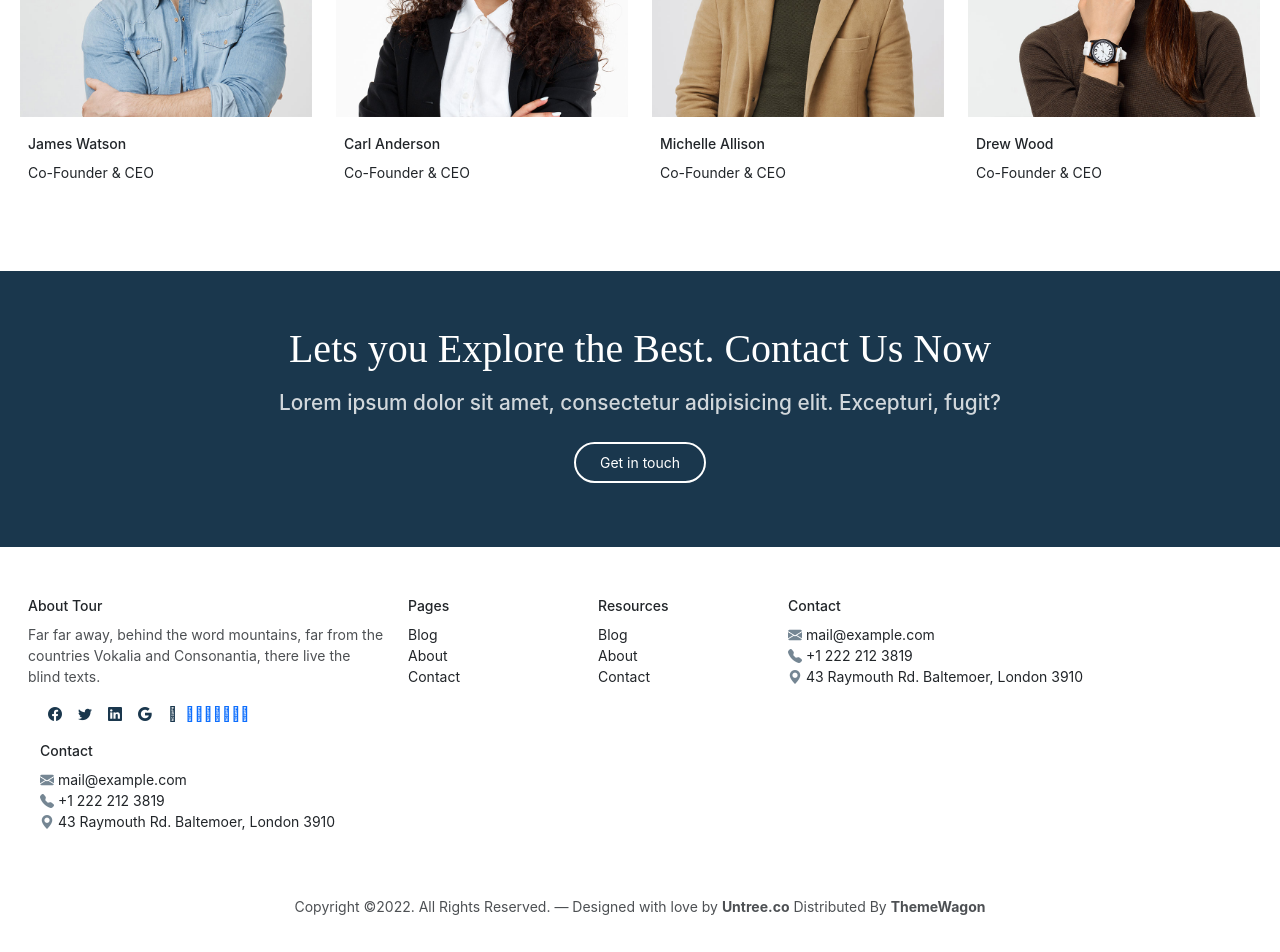
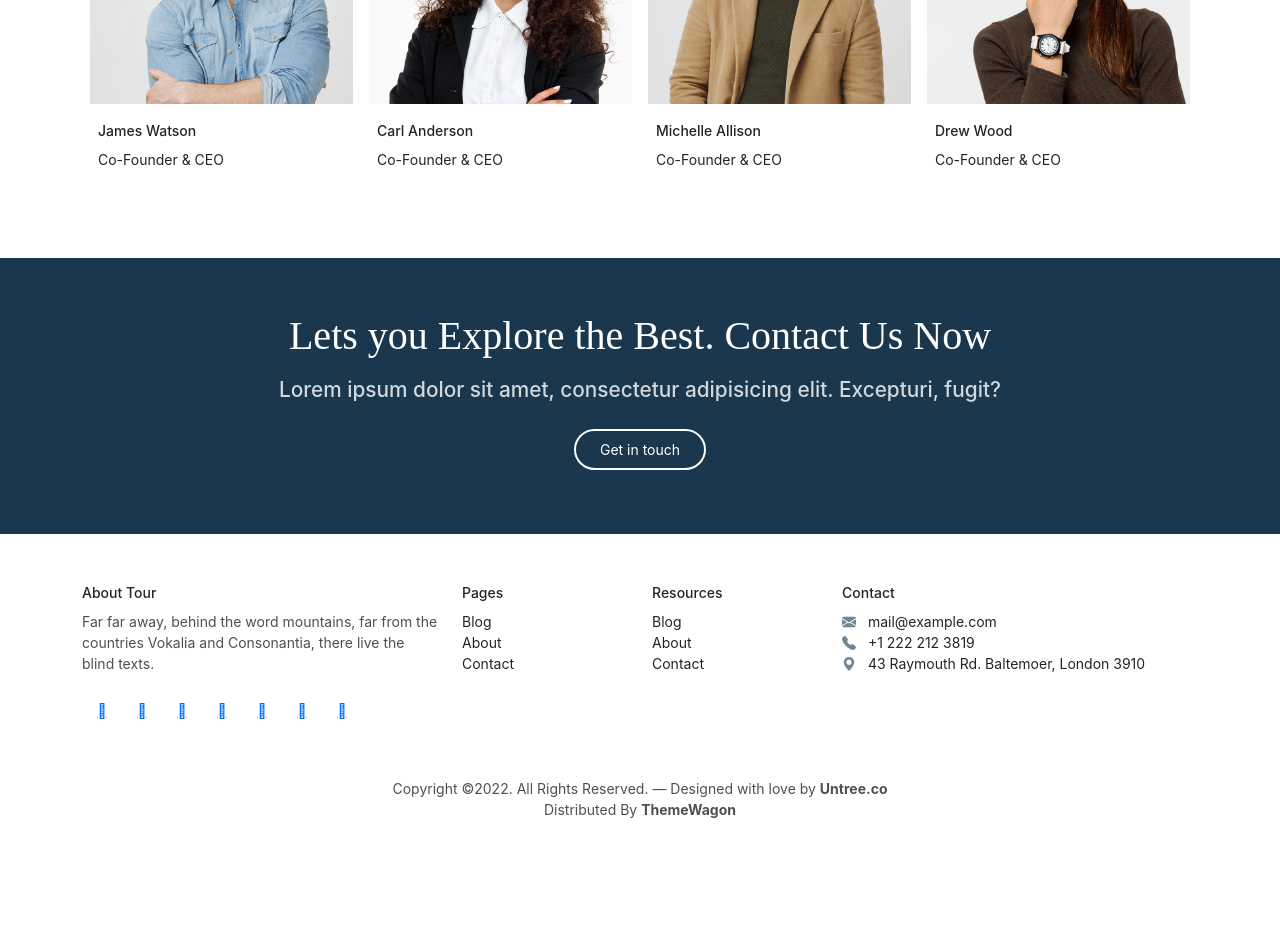
Before and after one commit to Tubanur313/summer-group-mizan, an Angular app: page /elements in a window 1280 px wide. Shown: the part 2620-3572 px from the top of the page. After the commit the page ends 3488 px from the top, so only its background shows below. Built offline with nearby package versions, Linux system fonts and the light colour scheme.

Commit message:
some fixes

```diff
--- a/src/app/elements/elements.component.html
+++ b/src/app/elements/elements.component.html
@@ -236,11 +236,12 @@
     <div class="container">
         <h2 class="fw-bold text-center">Our Team<br><hr class="our-hr text-center mx-auto"></h2>
     </div>
-    <div class="row justify-content-center mt-5 mx-2">
+    <div class="container">
+        <div class="row justify-content-center mx-auto mt-5 g-3">
             <div class="col-lg-3 mb-4">
                 <img src="../../assets/images/person_1.jpg" alt=".." class="img-fluid mb-3">
                 <div class="ms-2">
-                <h3>James Watson</h3>
+                    <h2>James Watson</h2>
                     <p>Co-Founder & CEO</p>
                 </div>
 
@@ -248,7 +249,7 @@
             <div class="col-lg-3 mb-4">
                 <img src="../../assets/images/person_2.jpg" alt=".." class="img-fluid mb-3">
                 <div class="ms-2">
-                <h3>Carl Anderson</h3>
+                    <h2>Carl Anderson</h2>
                     <p>Co-Founder & CEO</p>
                 </div>
 
@@ -256,7 +257,7 @@
             <div class="col-lg-3 mb-4">
                 <img src="../../assets/images/person_3.jpg" alt=".." class="img-fluid mb-3">
                 <div class="ms-2">
-                <h3>Michelle Allison</h3>
+                    <h2>Michelle Allison</h2>
                     <p>Co-Founder & CEO</p>
                 </div>
 
@@ -264,12 +265,14 @@
             <div class="col-lg-3 mb-4">
                 <img src="../../assets/images/person_4.jpg" alt=".." class="img-fluid mb-3">
                 <div class="ms-2">
-                <h3>Drew Wood</h3>
+                    <h2>Drew Wood</h2>
                     <p>Co-Founder & CEO</p>
                 </div>
 
             </div>
         </div>
+    </div>
+
 </section>
 
 
@@ -285,35 +288,19 @@
 
 <!-- contact -->
 <section class="section5 contact">
-    <div class="container mx-sm-2 mx-md-3">
-        <div class="row justify-content-center">
+    <div class="container">
+        <div class="row">
             <div class="col-lg-4">
                 <h3>About Tour</h3>
                 <p class="" style="opacity: .8;">Far far away, behind the word mountains, far from the countries Vokalia and Consonantia, there live the blind texts.</p>
-                <div class="container">
-                    <ul class="list-unstyled d-flex">
-                        <li><a href="#"><i class="bi bi-facebook mx-2"></i></a></li>
-                        <li><a href="#"><i class="bi bi-twitter mx-2"></i></a></li>
-                        <li><a href="#"><i class="bi bi-linkedin mx-2"></i></a></li>
-                        <li><a href="#"><i class="bi bi-google mx-2"></i></a></li>
-                        <li><a href="#"><i class="fa-solid fa-play mx-2"></i></a></li>
-
-                        <a href="https://twitter.com/FarasatNlu?t=Wk0u8f6uAdNR0RKHb11ZjA&s=09"><i class="lab la-twitter"></i></a>
-                            <a href="https://www.facebook.com/feraset.novruzlu.5?mibextid=ZbWKwL"><i class="lab la-facebook"></i></a>
-                            <a href="https://www.instagram.com/farasat_novruzlu/"><i class="lab la-instagram"></i></a>
+                <div class="social-links">
+                    <a href="#"><i class="lab la-twitter"></i></a>
+                    <a href="#"><i class="lab la-facebook"></i></a>
+                    <a href="#"><i class="lab la-instagram"></i></a>
                     <a href="#"><i class="lab la-dribbble"></i></a>
-                            <a href="https://github.com/FarasatN"><i class="lab la-github"></i></a>
-                            <a href="https://www.linkedin.com/in/farasat-novruzov-2a43b0196"><i class="lab la-linkedin"></i></a>
+                    <a href="#"><i class="lab la-github"></i></a>
+                    <a href="#"><i class="lab la-linkedin"></i></a>
                     <a href="#"><i class="lab la-youtube"></i></a>
-                    </ul>
-                    <div>
-                        <h3>Contact</h3>
-                <ul class="list-unstyled">
-                    <li><a href="#" class="a text-dark"><i class="bi bi-envelope-fill" style="opacity: .6;"></i>  mail@example.com</a></li>
-                    <li><a href="#" class="a text-dark"><i class="bi bi-telephone-fill" style="opacity: .6;"></i>  +1 222 212 3819</a></li>
-                    <li><a href="#" class="a text-dark"><i class="bi bi-geo-alt-fill" style="opacity: .6;"></i>  43 Raymouth Rd. Baltemoer, London 3910</a></li>
-                </ul>
-                    </div>
                 </div>
             </div>
             <div class="col-lg-2">
@@ -333,14 +320,12 @@
                 </ul>
             </div>
             <div class="col-lg-4">
-
                 <h3>Contact</h3>
                 <ul class="list-unstyled">
-                    <li><a href="#" class="a text-dark"><i class="bi bi-envelope-fill" style="opacity: .6;"></i>  mail@example.com</a></li>
-                    <li><a href="#" class="a text-dark"><i class="bi bi-telephone-fill" style="opacity: .6;"></i>  +1 222 212 3819</a></li>
-                    <li><a href="#" class="a text-dark"><i class="bi bi-geo-alt-fill" style="opacity: .6;"></i>  43 Raymouth Rd. Baltemoer, London 3910</a></li>
+                    <li><a href="#" class="a text-dark"><i class="bi bi-envelope-fill me-2" style="opacity: .6;"></i>  mail@example.com</a></li>
+                    <li><a href="#" class="a text-dark"><i class="bi bi-telephone-fill me-2" style="opacity: .6;"></i>  +1 222 212 3819</a></li>
+                    <li><a href="#" class="a text-dark"><i class="bi bi-geo-alt-fill me-2" style="opacity: .6;"></i>  43 Raymouth Rd. Baltemoer, London 3910</a></li>
                 </ul>
-
             </div>
         </div>
     </div>
@@ -348,11 +333,11 @@
 
 
 
-<!-- footer -->
+<!-- footer + -->
 <footer class="my-5">
     <div class="container text-center mb-5">
         <p style="opacity:.8;">
-            Copyright ©2022. All Rights Reserved. — Designed with love by <span><a href="#" class="text-decoration-none text-dark"><strong>Untree.co</strong></a></span> Distributed By <span><a href="#" class="text-decoration-none text-dark"><strong>ThemeWagon</strong></a></span>
+            Copyright ©2022. All Rights Reserved. — Designed with love by <span><a href="#" class="text-decoration-none text-dark"><strong>Untree.co</strong></a></span> <br>Distributed By <span><a href="#" class="text-decoration-none text-dark"><strong>ThemeWagon</strong></a></span>
         </p>
     </div>
 </footer>
--- a/src/app/elements/elements.component.scss
+++ b/src/app/elements/elements.component.scss
@@ -48,138 +48,6 @@
 
 
 //  ----------------------------------
-
-
-.video-wrap{
-    justify-content: center;
-    // position: absolute;
-    color: #CCCCCC;
-    font-size: 2rem;
-    -webkit-transition: font-size .8s;
-   -moz-transition: font-size .8s;
-     -o-transition: font-size .8s;
-        transition: font-size .8s;
-}
-
-.video-wrap:hover{
-    vertical-align: middle;
-    color: #CCCCCC;
-    font-size: 3rem;
-}
-
-// .fa-play-circle{
-//     // box-sizing: border-box;
-//     position: absolute;
-//     vertical-align: middle;
-//     color: #CCCCCC;
-//     font-size: 2rem;
-//     -webkit-transition: font-size .8s;
-//    -moz-transition: font-size .8s;
-//      -o-transition: font-size .8s;
-//         transition: font-size .8s;
-
-// }
-
-// .fa-play-circle::before{
-//     content: "\f04b";
-// }
-
-// .fa-play-circle:hover{
-//     box-sizing: border-box;
-//     vertical-align: middle;
-//     color: #CCCCCC;
-//     font-size: 3rem;
-// }
-
-
-.form-check-input{
-    height: 25px;
-    width: 25px;
-    background-color: #eee;
-}
-
-.form-check-input:checked{
-    background-color: #1A374D;
-    height: 25px;
-    width: 25px;
-    border: 0;
-}
-
-.form-group{
-    margin-top: .5rem;
-    padding-top: .5rem;
-}
-
-.submit{
-    border: 0;
-    background-color: #1A374D;
-    padding: .8rem 1.8rem;
-    border-radius: 40px;
-}
-
-
-.bi, .fa-play {
-    color: #1A374D;
-}
-
-.slider-carousel img {
-    margin: 2rem;
-    align-items: center;
-    display: block;
-    max-width: 10%;
-    height: auto;
-    margin-left: auto;
-    margin-right: auto;
-    margin-bottom: 12rem;
-  }
-
-  @media screen and (min-width:998px) {
-    .section3{
-        margin-left: 6rem;
-    }
-
-    // .accordion-button::after {
-    //     content: "+";
-    //     font-weight: 100;
-    //     color: #000000;
-    //     transform: translateY(-4px);
-    //     top: 20px;
-    //     text-align: left;
-    //     padding-right: 420px;
-    //     padding-bottom: 100px;
-    //     margin-right: 1rem;
-    //     margin-right: auto;
-    //     display: flex;
-    //     justify-content: space-between;
-    //     align-items: flex-start;
-    // }
-  }
-
-
-  #getintouch{
-    border-radius: 40px;
-    border: 2px solid white;
-    background: #1a374d;
-    overflow: hidden;
-  }
-  #getintouch:hover{
-    background: rgb(255, 255, 255);
-    color: #1A374D;
-    overflow: hidden;
-  }
-
-  strong:hover{
-    text-decoration: underline;
-  }
-
-.a{
-    text-decoration: none;
-
-}
-
-.a:hover{
-    text-decoration: underline;
-}
 
 .accordion{
     opacity: .6;
@@ -266,6 +134,105 @@
     transform: translateY(-50%);
     left: 15px; }
 
+
+//------------------------------------
+
+.video-wrap{
+    justify-content: center;
+    // position: absolute;
+    color: #CCCCCC;
+    font-size: 2rem;
+    -webkit-transition: font-size .8s;
+   -moz-transition: font-size .8s;
+     -o-transition: font-size .8s;
+        transition: font-size .8s;
+}
+
+.video-wrap:hover{
+    vertical-align: middle;
+    color: #CCCCCC;
+    font-size: 3rem;
+}
+
+//------------------------------------------
+
+.form-check-input{
+    height: 25px;
+    width: 25px;
+    background-color: #eee;
+}
+
+.form-check-input:checked{
+    background-color: #1A374D;
+    height: 25px;
+    width: 25px;
+    border: 0;
+}
+
+.form-group{
+    margin-top: .5rem;
+    padding-top: .5rem;
+}
+
+.submit{
+    border: 0;
+    background-color: #1A374D;
+    padding: .8rem 1.8rem;
+    border-radius: 40px;
+}
+
+
+.bi, .fa-play {
+    color: #1A374D;
+}
+
+
+//------------------------------------
+.slider-carousel img {
+    margin: 2rem;
+    align-items: center;
+    display: block;
+    max-width: 10%;
+    height: auto;
+    margin-left: auto;
+    margin-right: auto;
+    margin-bottom: 12rem;
+  }
+
+  @media screen and (min-width:998px) {
+    .section3{
+        margin-left: 6rem;
+    }
+  }
+
+
+//----------------------------------------------
+
+  #getintouch{
+    border-radius: 40px;
+    border: 2px solid white;
+    background: #1a374d;
+    overflow: hidden;
+  }
+  #getintouch:hover{
+    background: rgb(255, 255, 255);
+    color: #1A374D;
+    overflow: hidden;
+  }
+
+  strong:hover{
+    text-decoration: underline;
+  }
+
+.a{
+    text-decoration: none;
+}
+
+.a:hover{
+    text-decoration: underline;
+}
+
+
 hr {
     opacity: 1;
     margin-right: auto;
@@ -300,3 +267,7 @@ hr {
 .social-links a:hover{
     // border: .17rem solid var(--color-brand2);
 }
+
+.unstyled li a {
+    line-height: 2rem;
+}
```
Lines whose indentation alone changed are shown as unchanged.
